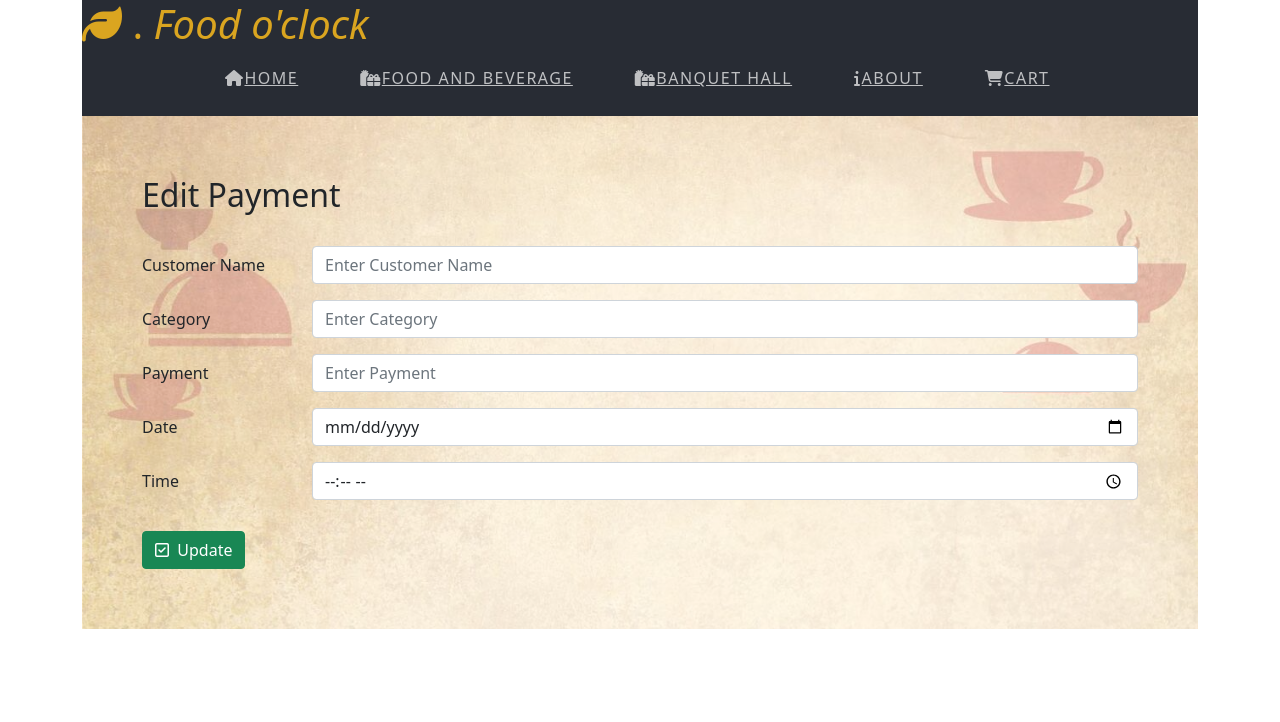
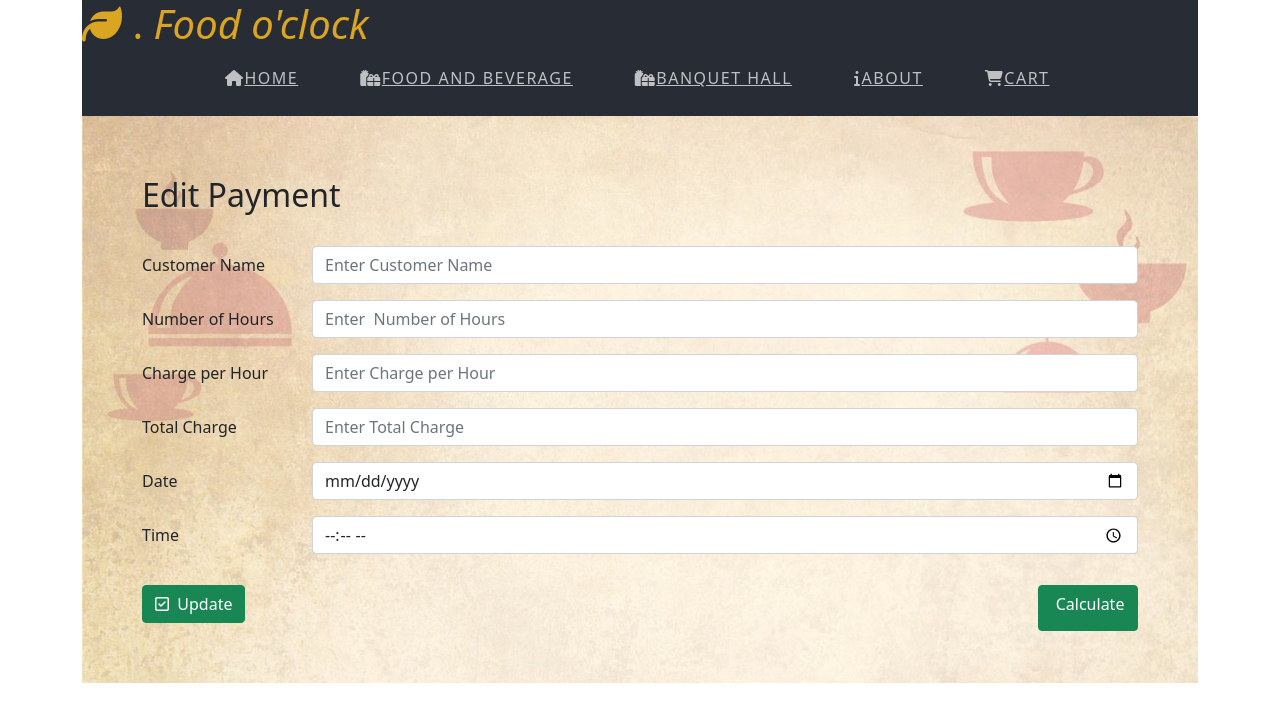
Before and after one commit to jay123kay/ITPM, a React (Create React App) app in the folder client/: page /edit2/1 in a window 1280 px wide. Shown: the top 722 px of the page. Built offline with nearby package versions, Linux system fonts and the light colour scheme; no server answers; some icons are missing.

Commit message:
Commit by Jayasekara K.D

```diff
--- a/client/src/components/BookingManagement/BookingHome.css
+++ b/client/src/components/BookingManagement/BookingHome.css
@@ -6,3 +6,7 @@
     background-repeat: no-repeat, repeat;
     padding: 60px;
   }
+
+  .form {
+    width: 1000px;
+  }
--- a/client/src/components/PaymentManagement/EditPayment.js
+++ b/client/src/components/PaymentManagement/EditPayment.js
@@ -8,8 +8,9 @@ export default class EditPayment extends Component {
     super(props);
     this.state={
       customerName:"",
-      category:"",
-      payment:"",
+      noofhours:"",
+      chargeperhour:"",
+      totalcharge:"",
       date:"",
       time:""
     }
@@ -29,12 +30,13 @@ export default class EditPayment extends Component {
 
     e.preventDefault();
     const id = this.props.match.params.id;
-    const {customerName, category, payment, date, time} = this.state;
+    const {customerName, noofhours, chargeperhour, totalcharge, date, time} = this.state;
 
     const data ={
       customerName:customerName,
-      category:category,
-      payment:payment,
+      noofhours:noofhours,
+      chargeperhour:chargeperhour,
+      totalcharge:totalcharge,
       date:date,
       time:time,
     }
@@ -47,8 +49,9 @@ export default class EditPayment extends Component {
         this.setState(
           {
             customerName:"",
-            category:"",
-            payment:"",
+            noofhours:"",
+            chargeperhour:"",
+            totalcharge:"",
             date:"",
             time:"",
           }
@@ -68,8 +71,9 @@ export default class EditPayment extends Component {
       if(res.data.success){
         this.setState({
           customerName:res.data.payment.customerName,
-          category:res.data.payment.category,
-          payment:res.data.payment.payment,
+          noofhours:res.data.payment.noofhours,
+          chargeperhour:res.data.payment.chargeperhour,
+          totalcharge:res.data.payment.totalcharge,
           date:res.data.payment.date,
           time:res.data.payment.time,
         });
@@ -78,6 +82,11 @@ export default class EditPayment extends Component {
       }
     });
   }
+  calculate =(e)=>{
+
+    this.setState({totalcharge:parseInt(this.state.noofhours*this.state.chargeperhour)});
+    e.preventDefault();
+}
 
   render(){
     return(
@@ -96,22 +105,32 @@ export default class EditPayment extends Component {
             </div></div>
 
             <div class="row mb-3">
-            <label for="inputCategory" class="col-sm-2 col-form-label"> Category</label>
+            <label for="inputNoofhours" class="col-sm-2 col-form-label"> Number of Hours</label>
             <div class="col-sm-10">
-            <input type="category" class="form-control" id="inputCategory"
-              name="category"
-              placeholder="Enter Category"
-              value={this.state.category}
+            <input type="noofhours" class="form-control" id="inputNoofhours"
+              name="noofhours"
+              placeholder="Enter  Number of Hours"
+              value={this.state.noofhours}
               onChange={this.handleInputChange}/>
             </div></div>
 
             <div class="row mb-3">
-            <label for="inputPayment" class="col-sm-2 col-form-label">Payment</label>
+            <label for="inputChargeperhour" class="col-sm-2 col-form-label">Charge per Hour</label>
             <div class="col-sm-10">
-            <input type="text" class="form-control" id="inputPayment"
-              placeholder="Enter Payment"
-              name="payment"
-              value={this.state.payment}
+            <input type="chargeperhour" class="form-control" id="inputChargeperhour"
+              name="chargeperhour"
+              placeholder="Enter Charge per Hour"
+              value={this.state.chargeperhour}
+              onChange={this.handleInputChange}/>
+            </div></div>
+
+            <div class="row mb-3">
+            <label for="inputTotalcharge" class="col-sm-2 col-form-label"> Total Charge</label>
+            <div class="col-sm-10">
+            <input type="totalcharge" class="form-control" id="inputTotalcharge"
+              name="totalcharge"
+              placeholder="Enter Total Charge"
+              value={this.state.totalcharge}
               onChange={this.handleInputChange}/>
             </div></div>
 
@@ -143,6 +162,12 @@ export default class EditPayment extends Component {
             <i className="far fa-check-square"></i>
               &nbsp; Update
             </button>
+            <button className="btn btn-success"  type="submit" style={{marginTop:'15px',width:'100px',float: 'right'}} onClick={this.calculate}>
+
+                      &nbsp;Calculate
+                      <h2>{this.state.totalcharge}</h2>
+                     </button>
+
           </form>
       </div></div>
     )
--- a/client/src/components/PaymentManagement/PaymentDetails.js
+++ b/client/src/components/PaymentManagement/PaymentDetails.js
@@ -25,7 +25,7 @@ export default class PaymentDetails extends Component {
   }
   render() {
 
-    const {customerName,category,payment,date,time} = this.state.payment;
+    const {customerName,noofhours,chargeperhour,totalcharge,date,time} = this.state.payment;
 
     return (
       <div className='body2'>
@@ -35,11 +35,14 @@ export default class PaymentDetails extends Component {
 
 
        <dl className="row">
-         <dt className="col-sm-3">Category</dt>
-         <dd className="col-sm-9">{category}</dd>
+         <dt className="col-sm-3">Number of Hours</dt>
+         <dd className="col-sm-9">{noofhours}</dd>
 
-         <dt className="col-sm-3">Payment</dt>
-         <dd className="col-sm-9">{payment}</dd>
+         <dt className="col-sm-3">Charge per Hour</dt>
+         <dd className="col-sm-9">{chargeperhour}</dd>
+
+         <dt className="col-sm-3">Total Charge</dt>
+         <dd className="col-sm-9">{totalcharge}</dd>
 
          <dt className="col-sm-3">Date</dt>
          <dd className="col-sm-9">{date}</dd>
```
Also changed, not shown: client/src/components/Login/Login.js (added, +110 -0 lines), client/src/components/Login/login.css (added, +15 -0 lines).
